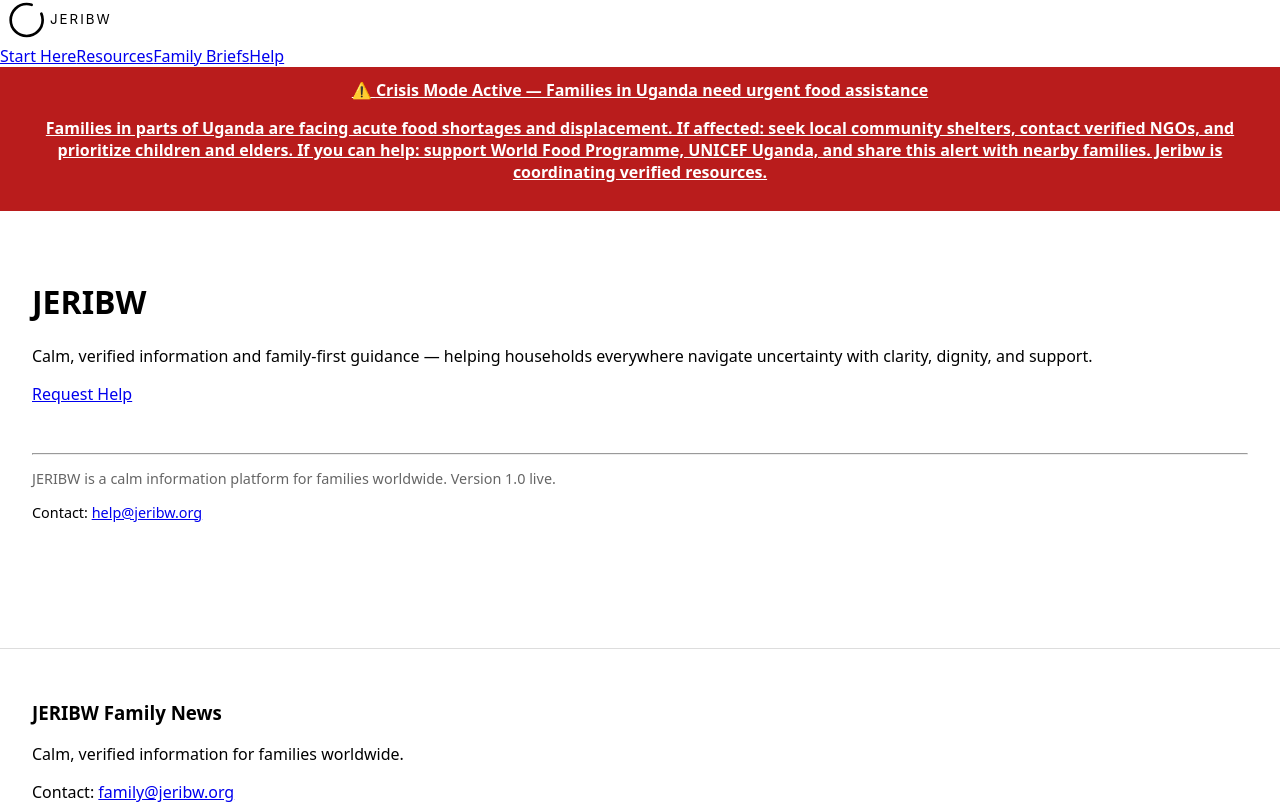
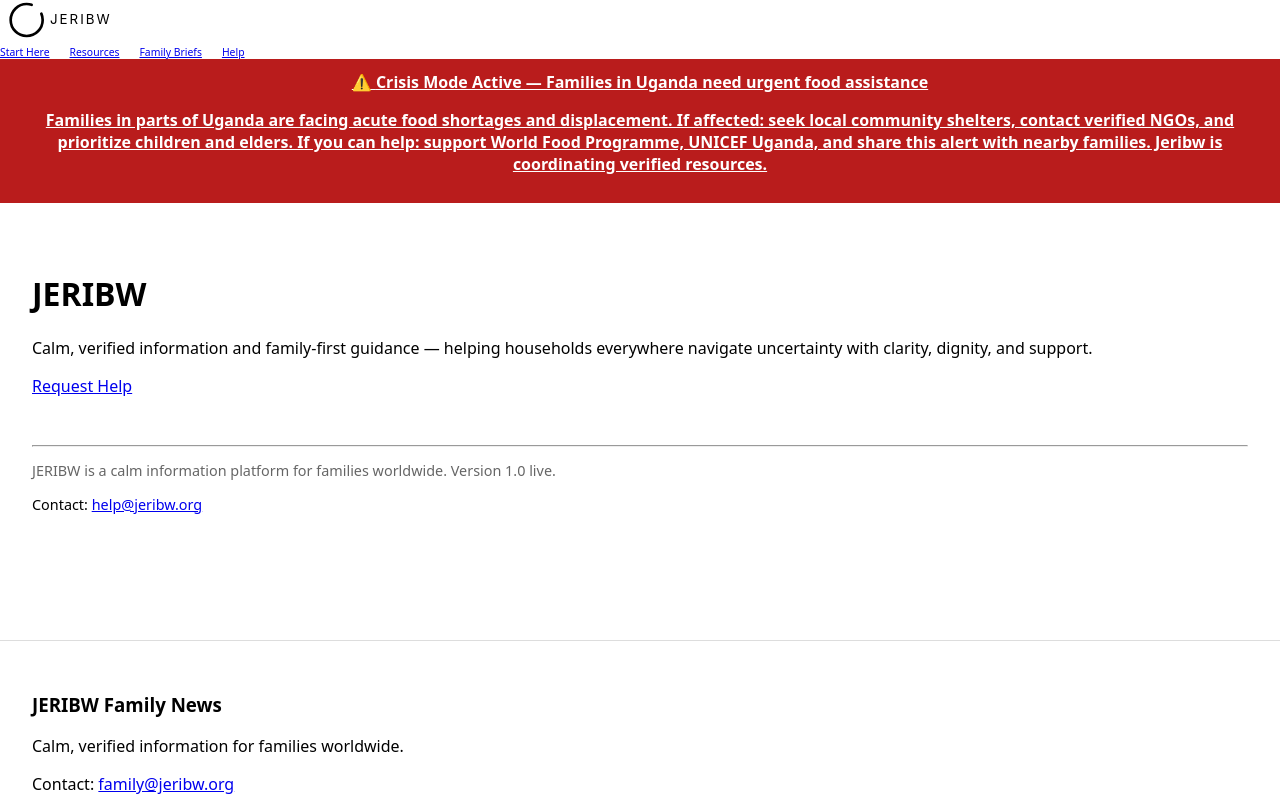
Before and after one commit to Jeribw-Foundation/jeribw, a Next.js app: page / in a window 1280 px wide. Shown: the top 804 px of the page. Built offline with nearby package versions, Linux system fonts and the light colour scheme.

Commit message:
refine header nav size and alignment

```diff
--- a/components/Header.tsx
+++ b/components/Header.tsx
@@ -14,7 +14,14 @@ export default function Header() {
         />
       </Link>
 
-      <nav className="flex gap-6 text-sm">
+      <nav
+  style={{
+    display: "flex",
+    gap: "1.25rem",
+    fontSize: "0.65rem",
+    alignItems: "center"
+  }}
+>
         <Link href="/start">Start Here</Link>
         <Link href="/resources">Resources</Link>
         <Link href="/briefs">Family Briefs</Link>
```
